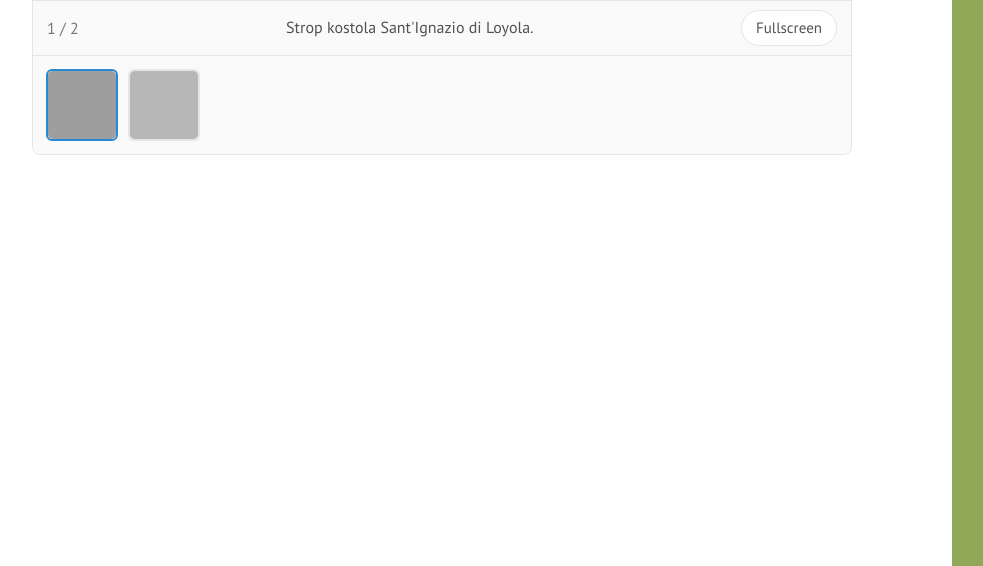
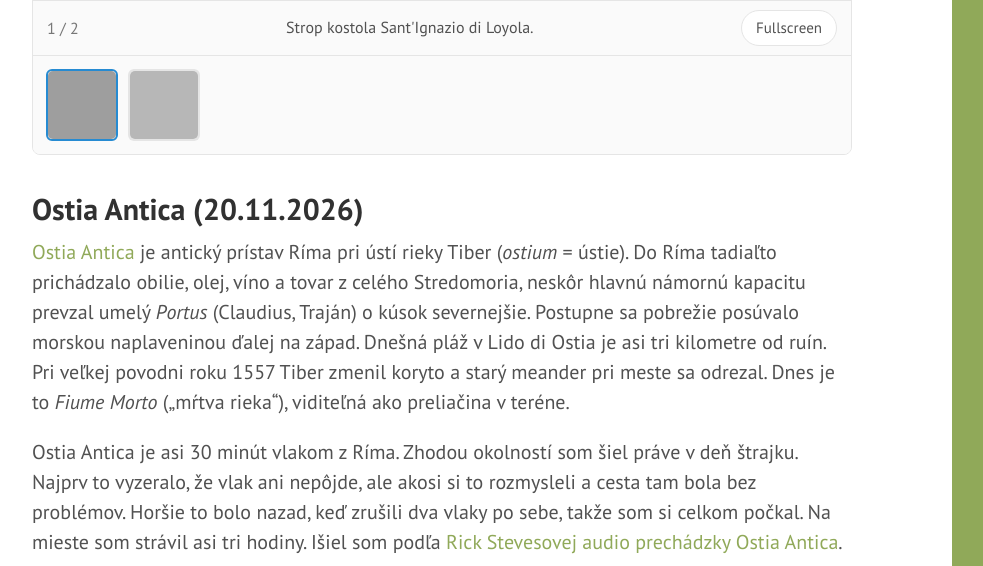
Before and after one commit to xtrojak/xtrojak.github.io, a Jekyll site: the page built from _posts/2026-11-01-rome.md, in a window 1280 px wide and 1400 px high, scrolled down 19942 px. Shown: the part 315-881 px from the top of the window, without its empty margins (48-1031 px from the left). Built offline with Jekyll 4.4.1, drawn with Linux system fonts in a browser that asks for light colours; some web fonts are replaced; a style sheet for code colours, icons or effects is not loaded; some of the changed text lies outside the part shown; grey boxes are pictures that could not be loaded.

Commit message:
Rome: OStia Antica

```diff
--- a/_posts/2026-11-01-rome.md
+++ b/_posts/2026-11-01-rome.md
@@ -44,7 +44,8 @@ Mapa miest, ktoré som navštívil — kliknutím vyberiete bod (zoznam priblí
   {"date":"2026-11-16","title":"Circo Massimo","lat":41.88616,"lng":12.48531,"anchor":"#aventino"},
   {"date":"2026-11-17","title":"Terme di Caracalla","lat":41.87883,"lng":12.49247,"anchor":"#caracalla"},
   {"date":"2026-11-18","title":"Catacombe di Domitilla","lat":41.85876,"lng":12.50561,"anchor":"#domitilla"},
-  {"date":"2026-11-19","title":"Sant'Ignazio di Loyola","lat":41.89875,"lng":12.47981,"anchor":"#sant-ignazio"}
+  {"date":"2026-11-19","title":"Sant'Ignazio di Loyola","lat":41.89875,"lng":12.47981,"anchor":"#sant-ignazio"},
+  {"date":"2026-11-20","title":"Ostia Antica","lat":41.75364,"lng":12.28574,"anchor":"#ostia-antica"}
 ]
 </script>
 </div>
@@ -287,6 +288,24 @@ Náhodné potulky po historickom centre. Cestou som narazil na jezuitský baroko
   <img src="https://lh3.googleusercontent.com/pw/AP1GczMDz6bi1mmIef1rVeWXuYvkGpBwFBxcBIaGECiEvAZFUhKOCjDcBd4tOKIvjf5nXa5_aJPKILRN0MFARi18eP41KOBC7Fm26P1e9i4qMMoodENd2vmHDlJyt1RdpgGB1Vjqp0YZ5Ff_gu1r0OAbHxSPTw=w1146-h2036-s-no" alt="Sant'Ignazio — hlavný oltár" data-caption="Hlavný oltár kostola Sant'Ignazio di Loyola.">
 </div>
 
+## Ostia Antica (20.11.2026) {#ostia-antica}
+
+[Ostia Antica](https://ostiaantica.cultura.gov.it/) je antický prístav Ríma pri ústí rieky Tiber (*ostium* = ústie). Do Ríma tadiaľto prichádzalo obilie, olej, víno a tovar z celého Stredomoria, neskôr hlavnú námornú kapacitu prevzal umelý *Portus* (Claudius, Traján) o kúsok severnejšie. Postupne sa pobrežie posúvalo morskou naplaveninou ďalej na západ. Dnešná pláž v Lido di Ostia je asi tri kilometre od ruín. Pri veľkej povodni roku 1557 Tiber zmenil koryto a starý meander pri meste sa odrezal. Dnes je to *Fiume Morto* („mŕtva rieka“), viditeľná ako preliačina v teréne.
+
+Ostia Antica je asi 30 minút vlakom z Ríma. Zhodou okolností som šiel práve v deň štrajku. Najprv to vyzeralo, že vlak ani nepôjde, ale akosi si to rozmysleli a cesta tam bola bez problémov. Horšie to bolo nazad, keď zrušili dva vlaky po sebe, takže som si celkom počkal. Na mieste som strávil asi tri hodiny. Išiel som podľa [Rick Stevesovej audio prechádzky Ostia Antica](https://www.ricksteves.com/watch-read-listen/audio/audio-tours/italy).
+
+<div class="photo-gallery">
+  <img src="https://lh3.googleusercontent.com/pw/AP1GczMCpUFUuiD-qv4VSYuLm15gOOBFPgWMURgg6ur3I9J5qYXo21onhKwAp4v16rLrBkyzvxANBotrjnI2yXs_o1TgXdqTwraUiCZbpSsE2yvLZOprSzQgRcWDVBZNdqauExyZFe0R-VhWwdOCjvSq5qlAdQ=w3600-h2026-s-no" alt="Ostia Antica — ulica" data-caption="Typická ulica v Ostia Antica.">
+  <img src="https://lh3.googleusercontent.com/pw/AP1GczOFqIXOAIVqZTBYpz5W29pkh10x5wJRxToVJwz18leOX2wBfucLKSycLQIl6b1EWBNJo7ZxejVyDIRqaLAWNGH3gZInwNTImR5PA-tQ-MdPntHNx1_sdz2EHi7M4I5K_QwZbI3uaTMIUaQLT9GyoAXXNw=w3600-h2026-s-no" alt="Ostia Antica — výhľad s múzeom" data-caption="Výhľad na Ostia Antica s budovou múzea v pozadí.">
+  <img src="https://lh3.googleusercontent.com/pw/AP1GczN6_WrYq_W_xzsaqHGPSulXG_zESlTMD-esIOdjm6M8Jvo-WRkpRU38jAtX4p2QDqirh2bCtanxysa00X0JZ3fNnkYbnK1y0QIhGgqUqOlX98KS1iSlSjt6v3_z_tOmbwykHgBW0JL0Rrg2IWoz_EpjIA=w3600-h2026-s-no" alt="Ostia Antica — mozaiky obchodov" data-caption="Mozaikami označené obchody okolo námestia.">
+  <img src="https://lh3.googleusercontent.com/pw/AP1GczMmd9_WD8M5hAXsWSYrep8rrzBc7miCWO9eYsht2tdDFKVPmREEEMvQaY9GIMQZFkHPxOg-555I2FqMjXqJpLTYJkXGoolYcByp9pV9562PdgH1c-Iwr-IyEULc-hwmUi1JFo97ocL82ADZUXj1Ki2TWQ=w3600-h2026-s-no" alt="Ostia Antica — verejné záchody" data-caption="Verejné záchody (dnes už nepoužívané).">
+  <img src="https://lh3.googleusercontent.com/pw/AP1GczPzqrx8Zg-bHPivisag5SXGYz171kxsfG4ITqShdlzqyZ8VTooprk_AnQOV63gYJ8-UKOjU2VDjtuUJ64xzO-aKjisNp_aEiPQaQu_lChmb2ldD75oGH4RFleGXwM_OQkx1e42mtFMNsN6M3PFKlH1eaw=w3600-h2026-s-no" alt="Ostia Antica — zachovanejší dom" data-caption="Jeden z viac zachovaných domov.">
+</div>
+
+Mesto je to obrovské, až nepredstaviteľne veľké. Človek by sa tu mohol túlať týždeň a stále objavovať nové veci. Navyše to nie je až tak populárne miesto hlavne mimo sezóny, niekedy som aj päť minút nikoho nestretol (čo je v dnešnej dobre výkon). Hralo by sa tu veľmi dobre na skrývačku, do väčšiny ruín sa dá vojsť bez obmedzení a je tu veľa skrytých zákutí. Domy a objekty sú väčšinou dosť zničené časom, niektoré však zachovalejšie.
+
+Na námestí cechu (*Piazzale delle Corporazioni*) boli dookola malé miestnosti pre predajcov a pred obchodmi na zemi ležali mozaiky vyobrazujúce s čím obchodovali. Verejné záchody (*foricae*) nemali žiadne súkromie — a v taliančine ani moderné slovo *privacy* pôvodne nebolo a prevzalo sa z angličtiny.
+
 <script src="https://unpkg.com/leaflet@1.9.4/dist/leaflet.js" integrity="sha256-20nQCchB9co0qIjJZRGuk2/Z9VM+kNiyxNV1lvTlZBo=" crossorigin=""></script>
 <script src="{{ "/public/js/visit-map.js" | relative_url }}"></script>
 <script src="{{ "/public/js/photo-gallery.js" | relative_url }}"></script>
```
